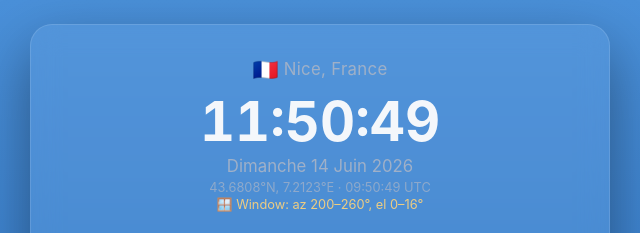
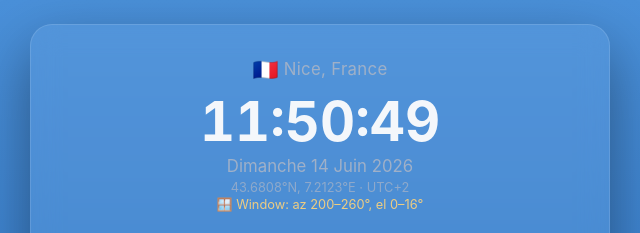
Before and after one commit to friherd/astronomy, a plain HTML site: page astronomy/index.html in a window 1280 px wide. Shown: the top 233 px of the page, 320-960 px from the left. Drawn offline with Linux system fonts and the light colour scheme.

Commit message:
Show UTC offset instead of UTC time on coords line
Replace hh:mm:ss UTC with UTC±N (integer hours, no fractional part)
using the already-computed tzOffsetMs offset.

Co-Authored-By: Claude Sonnet 4.6 <noreply@anthropic.com>

```diff
--- a/astronomy/index.html
+++ b/astronomy/index.html
@@ -643,11 +643,9 @@ function tick() {
   }).format(now);
   const off = tzOffsetMs(now, TZ) / 3600000;
   const sign = off >= 0 ? "+" : "−";
-  const utcTime = new Intl.DateTimeFormat("en-GB", {
-    timeZone: "UTC", hour: "2-digit", minute: "2-digit", second: "2-digit", hour12: false
-  }).format(now);
+  const utcOffset = `UTC${sign}${Math.abs(Math.round(off))}`;
   document.getElementById("tz").textContent =
-    `${LAT.toFixed(4)}°N, ${LON.toFixed(4)}°E · ${utcTime} UTC`;
+    `${LAT.toFixed(4)}°N, ${LON.toFixed(4)}°E · ${utcOffset}`;
   document.getElementById("win").textContent =
     `🪟 Window: az ${AZIMUTH_WINDOW[0]}–${AZIMUTH_WINDOW[1]}°, el ${ELEVATION_WINDOW[0]}–${ELEVATION_WINDOW[1]}°`;
 
```
